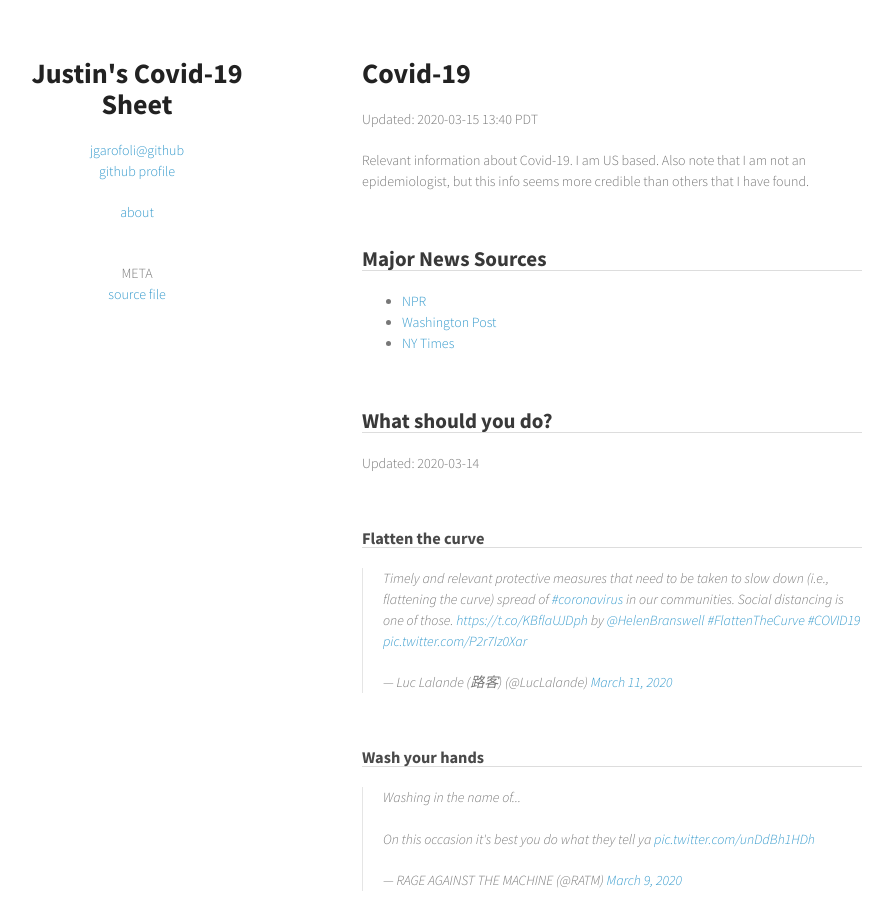
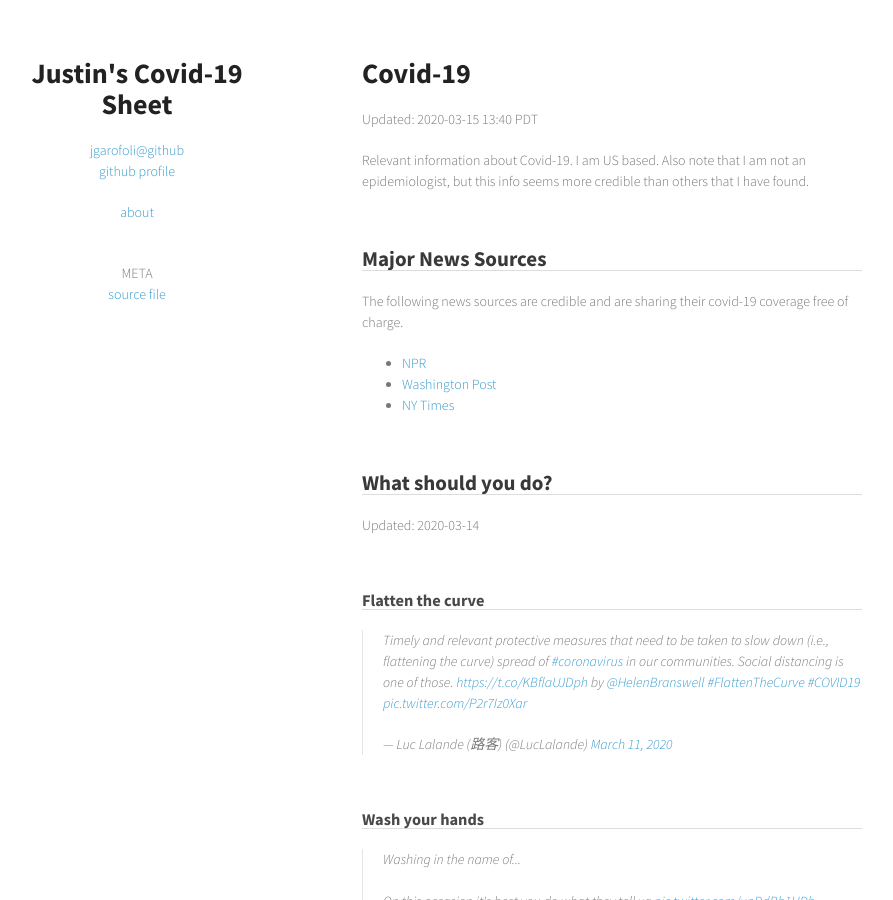
Before and after one commit to jgarofoli/jgarofoli.github.io, a Jekyll site: the page built from covid19/index.md, in a window 1280 px wide and 900 px high. Shown: the whole window, without its empty margins (208-1101 px from the left). Built offline with Jekyll 4.4.1, drawn with Linux system fonts in a browser that asks for light colours; comment, search, counter and statistics services are not loaded.

Commit message:
Added text in news section.

```diff
--- a/covid19/index.md
+++ b/covid19/index.md
@@ -35,6 +35,8 @@ Updated: {{page.reviseddate}}
 Relevant information about Covid-19. I am US based. Also note that I am not an epidemiologist, but this info seems more credible than others that I have found.
 
 ## Major News Sources
+
+The following news sources are credible and are sharing their covid-19 coverage free of charge.
 
 * [NPR](https://www.npr.org/series/812054919/the-coronavirus-crisis)
 * [Washington Post](https://www.washingtonpost.com/coronavirus/?itid=hp__%3A)
```
